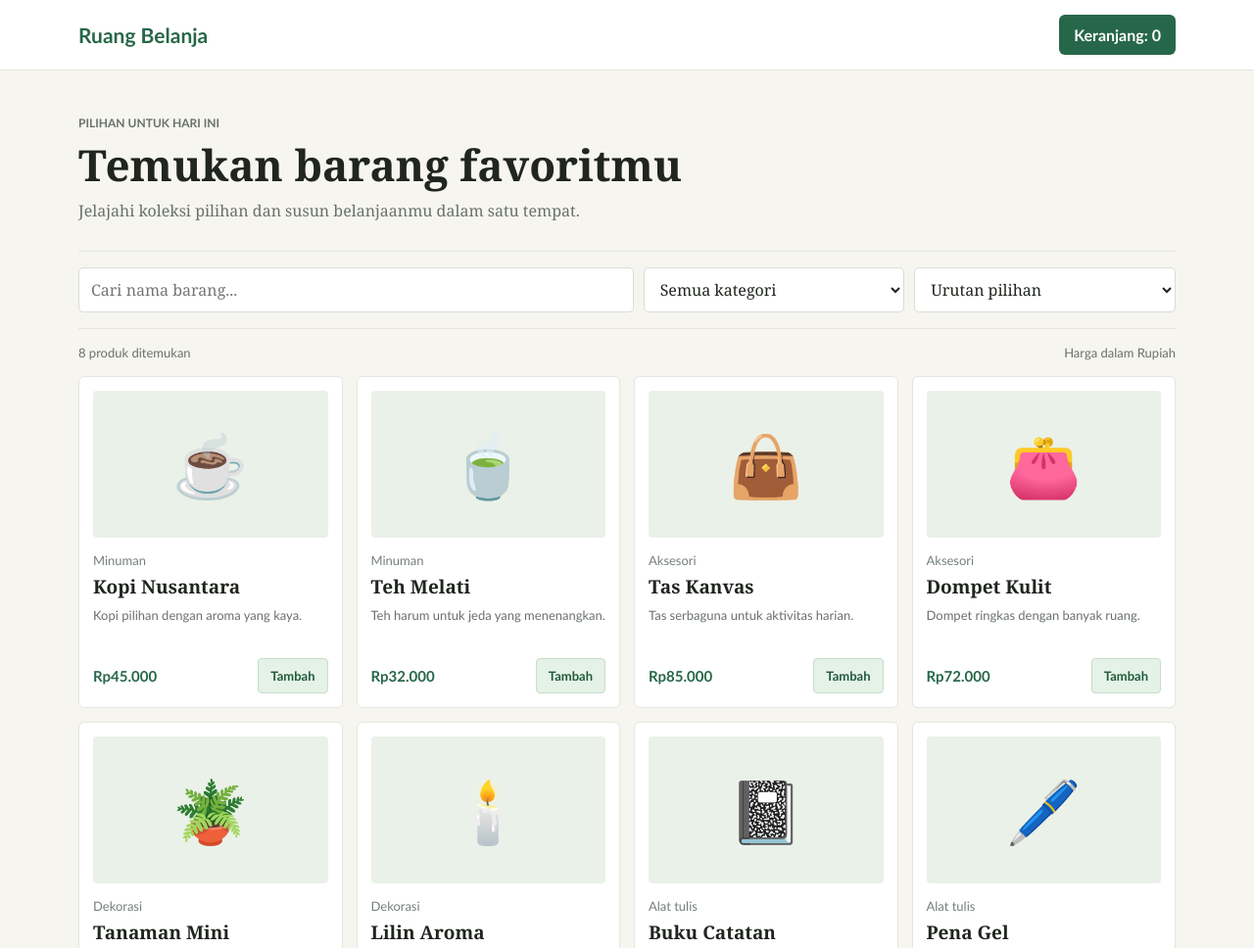
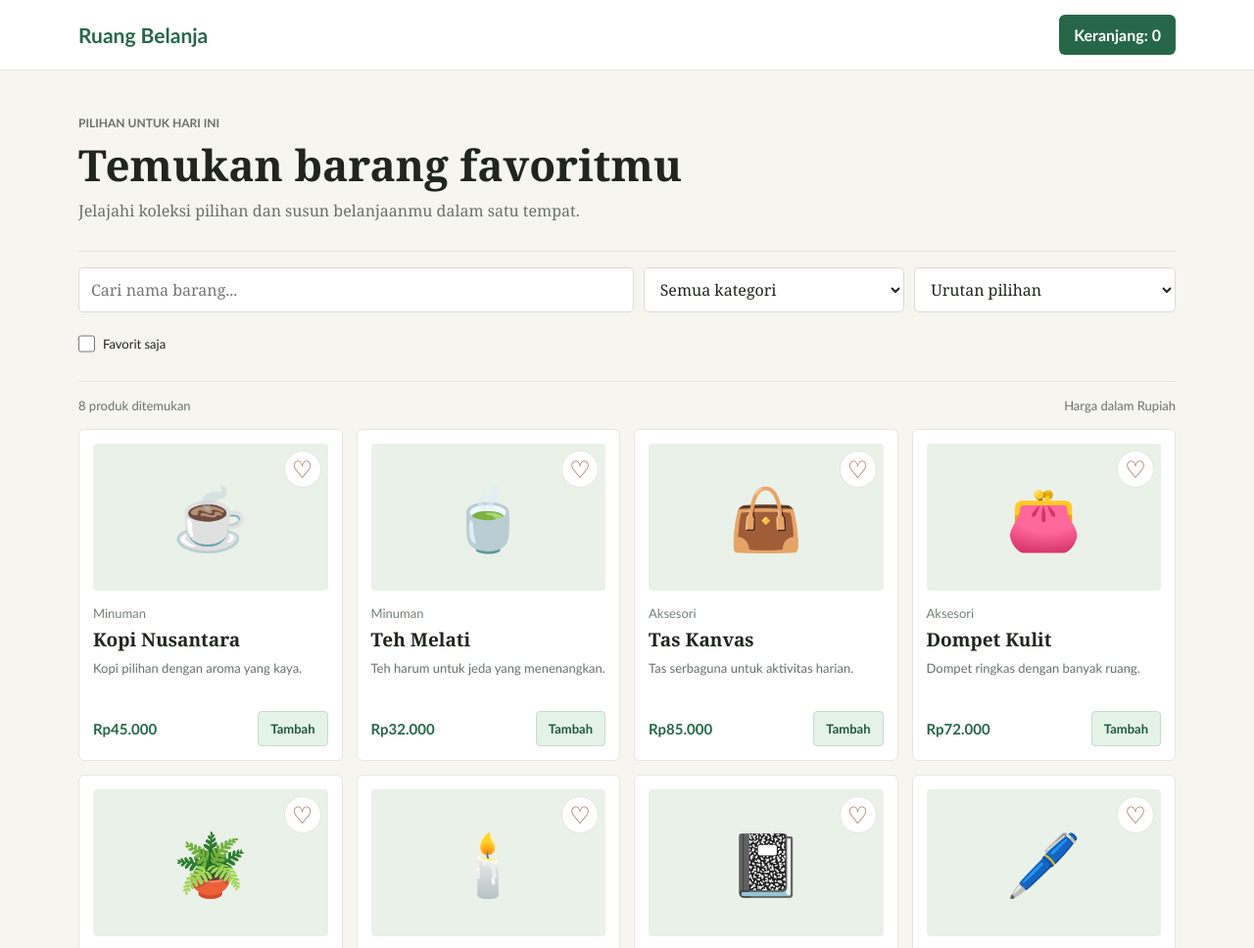
Before and after one commit to hauzanwafi-jackals/Toko-Wapi-Alpro, a plain HTML site: page index.html in a window 1280 px wide. Shown: the top 968 px of the page at 98% size. Drawn offline with Linux system fonts and the light colour scheme.

Commit message:
Add persistent product favorites

```diff
--- a/index.html
+++ b/index.html
@@ -23,7 +23,11 @@
     .catalog-tools input:focus, .catalog-tools select:focus, input:focus, textarea:focus { outline: 2px solid #8cb99a; outline-offset: 1px; }
     .results-line { display: flex; justify-content: space-between; color: var(--muted); font: 13px 'Trebuchet MS', sans-serif; margin: 16px 0; }
     .products { display: grid; grid-template-columns: repeat(auto-fit, minmax(220px, 1fr)); gap: 14px; }
-    .card { min-width: 0; background: #fff; border: 1px solid var(--line); border-radius: 6px; padding: 14px; }
+    .card { position: relative; min-width: 0; background: #fff; border: 1px solid var(--line); border-radius: 6px; padding: 14px; }
+    .favorite-button { position: absolute; top: 21px; right: 21px; width: 38px; height: 38px; border: 1px solid var(--line); border-radius: 50%; background: #fff; color: #9a533f; font: 24px/1 'Trebuchet MS', sans-serif; }
+    .favorite-button[aria-pressed="true"] { border-color: #9a533f; background: #fff2ed; }
+    .favorite-filter { display: flex; align-items: center; gap: 8px; color: var(--ink); font: 13px 'Trebuchet MS', sans-serif; white-space: nowrap; }
+    .favorite-filter input { width: 17px; height: 17px; accent-color: var(--green); }
     .product-icon { height: 150px; display: grid; place-items: center; background: #eaf1e8; border-radius: 4px; font-size: 62px; margin-bottom: 15px; }
     .category { color: #758078; font: 13px 'Trebuchet MS', sans-serif; margin-bottom: 6px; }
     .card h2 { font-size: 19px; margin-bottom: 7px; }
@@ -57,7 +61,7 @@
     .checkout-form textarea { min-height: 88px; resize: vertical; }
     .checkout-note, .checkout-result { color: var(--muted); font: 13px/1.5 'Trebuchet MS', sans-serif; }
     .checkout-result { padding-top: 18px; }
-    @media (max-width: 620px) { header { padding: 13px 5%; } main { margin: 32px auto 54px; } .catalog-tools { grid-template-columns: 1fr 1fr; } .catalog-tools input { grid-column: 1 / -1; } .products { grid-template-columns: repeat(2, minmax(0, 1fr)); gap: 9px; } .card { padding: 10px; } .product-icon { height: 118px; font-size: 50px; } .card h2 { font-size: 16px; } .description { min-height: 54px; font-size: 12px; } .card-bottom { align-items: flex-start; flex-direction: column; } .add-button { width: 100%; } }
+    @media (max-width: 620px) { header { padding: 13px 5%; } main { margin: 32px auto 54px; } .catalog-tools { grid-template-columns: 1fr 1fr; } .catalog-tools input { grid-column: 1 / -1; } .favorite-filter { grid-column: 1 / -1; } .products { grid-template-columns: repeat(2, minmax(0, 1fr)); gap: 9px; } .card { padding: 10px; } .favorite-button { top: 16px; right: 16px; width: 34px; height: 34px; } .product-icon { height: 118px; font-size: 50px; } .card h2 { font-size: 16px; } .description { min-height: 54px; font-size: 12px; } .card-bottom { align-items: flex-start; flex-direction: column; } .add-button { width: 100%; } }
     @media (max-width: 360px) { .products { grid-template-columns: 1fr; } .catalog-tools { grid-template-columns: 1fr; } .catalog-tools input { grid-column: auto; } }
   </style>
 </head>
@@ -85,6 +89,7 @@
         <option value="price-desc">Harga tertinggi</option>
         <option value="name">Nama A–Z</option>
       </select>
+      <label class="favorite-filter"><input id="favorites-only" type="checkbox"> Favorit saja</label>
     </section>
     <div class="results-line"><span id="result-count" aria-live="polite"></span><span>Harga dalam Rupiah</span></div>
     <section class="products" aria-label="Daftar produk" id="product-list"></section>
@@ -133,10 +138,13 @@
     const formatRupiah = (amount) => 'Rp' + amount.toLocaleString('id-ID');
     const productList = document.getElementById('product-list');
     const categoryFilter = document.getElementById('category-filter');
+    const favoritesOnly = document.getElementById('favorites-only');
     const cartDialog = document.getElementById('cart-dialog');
     const checkoutDialog = document.getElementById('checkout-dialog');
     const storageKey = 'ruang-belanja-cart-v2';
+    const favoritesStorageKey = 'ruang-belanja-favorites-v1';
     let cart = {};
+    let favorites = new Set();
 
     try {
       const savedCart = JSON.parse(localStorage.getItem(storageKey) || '{}');
@@ -147,6 +155,15 @@
       }
     } catch {
       cart = {};
+    }
+
+    try {
+      const savedFavorites = JSON.parse(localStorage.getItem(favoritesStorageKey) || '[]');
+      if (Array.isArray(savedFavorites)) {
+        favorites = new Set(savedFavorites.filter((id) => products.some((product) => product.id === id)));
+      }
+    } catch {
+      favorites = new Set();
     }
 
     [...new Set(products.map((product) => product.category))].sort().forEach((category) => {
@@ -177,6 +194,7 @@
       const sort = document.getElementById('sort-select').value;
       let visibleProducts = products.filter((product) =>
         (category === 'all' || product.category === category) &&
+        (!favoritesOnly.checked || favorites.has(product.id)) &&
         `${product.name} ${product.category} ${product.description}`.toLocaleLowerCase('id').includes(query)
       );
 
@@ -187,6 +205,7 @@
       document.getElementById('result-count').textContent = `${visibleProducts.length} produk ditemukan`;
       productList.innerHTML = visibleProducts.length ? visibleProducts.map((product) => `
         <article class="card">
+          <button class="favorite-button" type="button" data-favorite="${product.id}" aria-pressed="${favorites.has(product.id)}" aria-label="${favorites.has(product.id) ? 'Hapus dari' : 'Tambahkan ke'} favorit" title="${favorites.has(product.id) ? 'Hapus dari' : 'Tambahkan ke'} favorit">${favorites.has(product.id) ? '♥' : '♡'}</button>
           <div class="product-icon" aria-hidden="true">${product.icon}</div>
           <p class="category">${product.category}</p>
           <h2>${product.name}</h2>
@@ -233,7 +252,17 @@
     document.getElementById('search-input').addEventListener('input', renderProducts);
     categoryFilter.addEventListener('change', renderProducts);
     document.getElementById('sort-select').addEventListener('change', renderProducts);
+    favoritesOnly.addEventListener('change', renderProducts);
     productList.addEventListener('click', (event) => {
+      const favoriteButton = event.target.closest('[data-favorite]');
+      if (favoriteButton) {
+        const id = favoriteButton.dataset.favorite;
+        if (favorites.has(id)) favorites.delete(id);
+        else favorites.add(id);
+        localStorage.setItem(favoritesStorageKey, JSON.stringify([...favorites]));
+        renderProducts();
+        return;
+      }
       const button = event.target.closest('[data-add]');
       if (!button) return;
       cart[button.dataset.add] = (cart[button.dataset.add] || 0) + 1;
```
Also changed, not shown: 1 other file.
